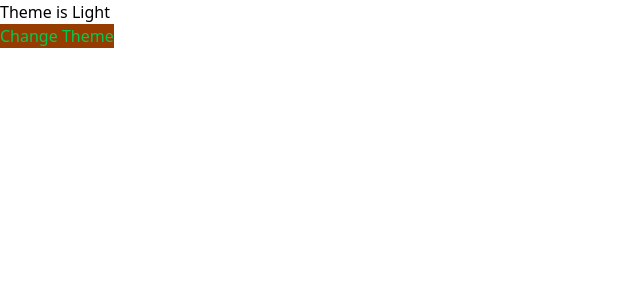
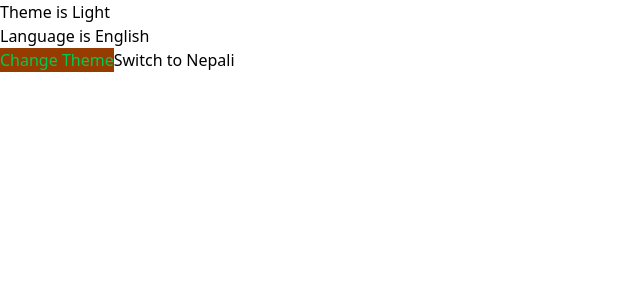
Before and after one commit to Basanta-khatri-0311/reactlearning, a React (Vite) app in the folder usecontextPractice/: page / in a window 1280 px wide. Shown: the top 300 px of the page, without its empty margins (0-640 px from the left). Built offline with nearby package versions, Linux system fonts and the light colour scheme.

Commit message:
language toggling

```diff
--- a/usecontextPractice/src/App.jsx
+++ b/usecontextPractice/src/App.jsx
@@ -1,12 +1,14 @@
 import React from "react";
 import Header from "./components/Header";
 import ThemeToggler from "./components/ThemeToggler";
+import LanguageToggler from "./components/LanguageToggler";
 
 const App = () => {
   return (
     <>
       <Header />
       <ThemeToggler/>
+      <LanguageToggler/>
     </>
   );
 };
--- /dev/null
+++ b/usecontextPractice/src/LanguageContext.jsx
@@ -0,0 +1,21 @@
+import { useState, createContext ,useContext } from "react";
+
+const languageContext = createContext()
+
+
+//provider
+
+const LanguageProvider = ({children}) => {
+    const [language, setLanguage] = useState("en")
+
+    return(
+        <languageContext.Provider value={{language, setLanguage}}>
+            {children}
+        </languageContext.Provider>
+    )
+}
+
+//consumer
+const useLanguage = () => useContext(languageContext)
+
+export {LanguageProvider, useLanguage}
--- a/usecontextPractice/src/ThemeContext.jsx
+++ b/usecontextPractice/src/ThemeContext.jsx
@@ -16,6 +16,4 @@ const ThemeProvider = ({ children }) => {
 //this is our consumer
 const useTheme = () => useContext(themeContext);
 
-
-
 export { useTheme, ThemeProvider };
--- a/usecontextPractice/src/components/Header.jsx
+++ b/usecontextPractice/src/components/Header.jsx
@@ -1,13 +1,20 @@
-import React from 'react'
-import { useTheme } from '../ThemeContext'
+import React from "react";
+import { useTheme } from "../ThemeContext";
+import { useLanguage } from "../LanguageContext";
 
 const Header = () => {
-  const {isDark} = useTheme()
+  const { isDark } = useTheme();
+  const { language } = useLanguage();
   return (
-    <div className={`w-full ${isDark ? "bg-black":"bg-white"} `}>
-      <p>Theme is {isDark ? 'Dark': 'Light'}</p>
-    </div>
-  )
-}
+    <>
+      <div className={`w-full ${isDark ? "bg-black" : "bg-white"} `}>
+        <p>Theme is {isDark ? "Dark" : "Light"}</p>
+      </div>
+      <div>
+        <p>Language is {language === "en" ? "English":"अंग्रेजी"}</p>
+      </div>
+    </>
+  );
+};
 
-export default Header
+export default Header;
--- /dev/null
+++ b/usecontextPractice/src/components/LanguageToggler.jsx
@@ -0,0 +1,27 @@
+import React from "react";
+import { useLanguage } from "../LanguageContext";
+
+const LanguageToggler = () => {
+  const { language, setLanguage } = useLanguage();
+
+  const translations = {
+    en: {
+      theme: "Theme is",
+      toggleTheme: "Change Theme",
+      toggleLang: "Switch to Nepali",
+    },
+    np: {
+      theme: "थिम छ",
+      toggleTheme: "थिम परिवर्तन गर्नुहोस्",
+      toggleLang: "अंग्रेजीमा स्विच गर्नुहोस्",
+    },
+  };
+
+  const handleLanguage = () => {
+    setLanguage(language === "en" ? "np" : "en");
+  };
+  const text = translations[language];
+  return <button onClick={handleLanguage}>{text.toggleLang}</button>;
+};
+
+export default LanguageToggler;
--- a/usecontextPractice/src/main.jsx
+++ b/usecontextPractice/src/main.jsx
@@ -3,11 +3,14 @@ import { createRoot } from "react-dom/client";
 import App from "./App.jsx";
 import "./index.css";
 import { ThemeProvider } from "./ThemeContext.jsx";
+import { LanguageProvider } from "./LanguageContext.jsx";
 
 createRoot(document.getElementById("root")).render(
   <StrictMode>
-    <ThemeProvider>
-      <App />
-    </ThemeProvider>
+    <LanguageProvider>
+      <ThemeProvider>
+        <App />
+      </ThemeProvider>
+    </LanguageProvider>
   </StrictMode>
 );
```
